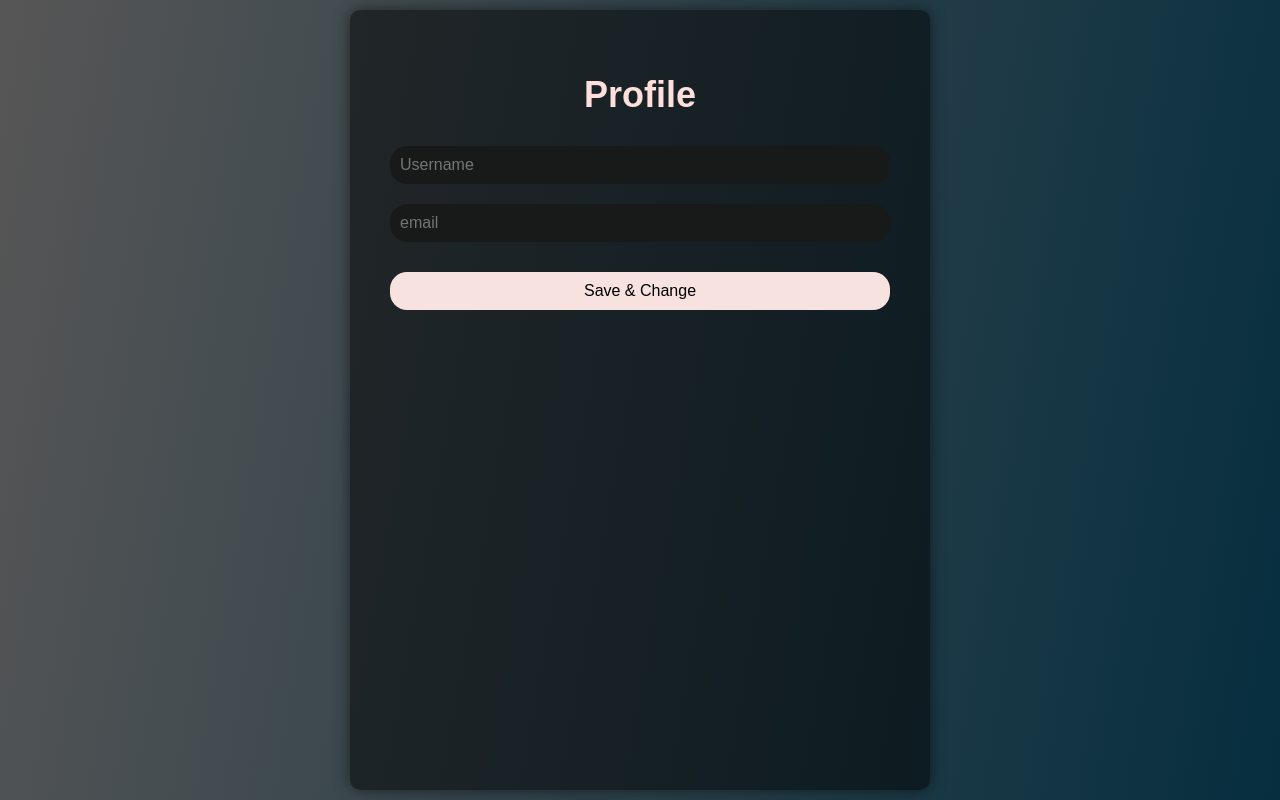
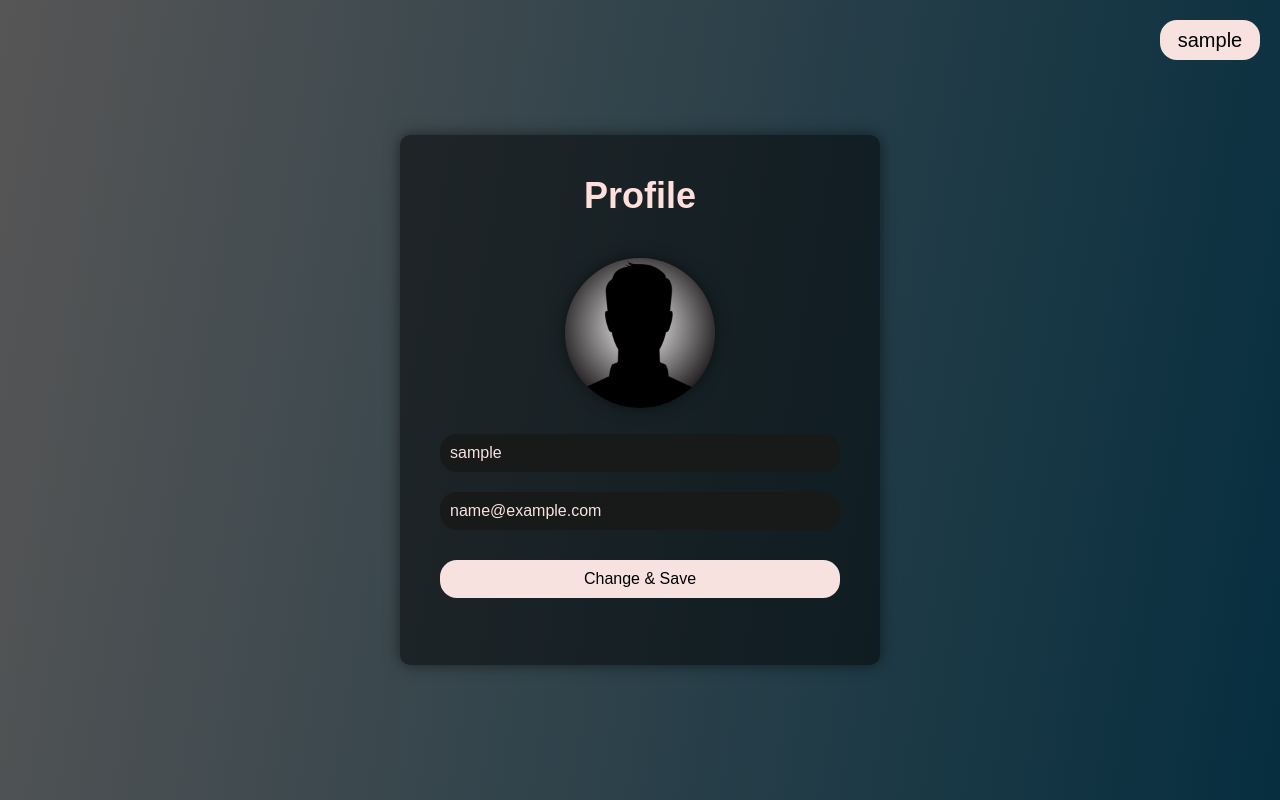
Before and after one commit to Disarttttk/Todo_app_on_Django, a Django app: page /user/profile/ in a window 1280 px wide. Run offline with Django 5.2, Linux system fonts and the light colour scheme; the visitor is signed in with stand-in values (Sample User, id 1).

Commit message:
Профиль пользователя, форма изменения данных: email, username

```diff
--- a/main/templates/main/index.html
+++ b/main/templates/main/index.html
@@ -23,9 +23,6 @@
 <body class="standard">
     <div id = "header">
         <div class="flexrow-container">
-<!--            <div class="standard-theme theme-selector"></div>-->
-<!--            <div class="light-theme theme-selector"></div>-->
-<!--            <div class="darker-theme theme-selector"></div>-->
             {% if not user.is_authenticated %}
             <a class="floating-button left" href="{% url 'user:login'%}">Sign in</a>
 
--- a/static/CSS/profile.css
+++ b/static/CSS/profile.css
@@ -7,21 +7,35 @@ body {
     align-items: center;
     height: 100vh;
     margin: 0;
+    position: relative; /* добавлено для контекста абсолютного позиционирования */
 }
 
+.main-container {
+    position: relative; /* Контейнер для всего содержимого */
+}
+
+/* Theme buttons div */
 .login-container {
     text-align: center;
     background-color: rgba(0, 0, 0, 0.5);
     padding: 40px;
     border-radius: 10px;
     box-shadow: 0px 0px 15px rgba(0, 0, 0, 0.5);
-    width: 500px;
-    height: 700px;
+    width: 400px;
+    height: 450px;
+}
+
+img {
+    max-width: 150px;
+    margin-bottom: 0px;
+    border-radius: 50%;
+    box-shadow: 0px 0px 15px rgba(0, 0, 0, 0.5);
 }
 
 h1 {
     font-size: 36px;
-    margin-bottom: 20px;
+    margin-bottom: 25px;
+    margin-top: 0px;
 }
 
 form {
@@ -41,8 +55,6 @@ input[type="password"] {
     font-size: 16px;
 }
 
-
-/* Input themes */
 form input.standard-input {
     background-color: #181a1a;
     color: rgb(247, 226, 223);
@@ -56,10 +68,7 @@ form input.standard-input:hover {
     background-color: rgb(0, 0, 0);
 }
 
-
-
-
-button {
+.btn {
     padding: 10px;
     margin-top: 20px;
     transition: box-shadow 200ms ease, background-color 200ms ease-in-out;
@@ -69,10 +78,9 @@ button {
     border-radius: 17px;
     font-size: 16px;
     cursor: pointer;
-
 }
 
-button:hover {
+.btn:hover {
     background-color: white;
     box-shadow: #fff8 0 0 10px;
 }
@@ -92,7 +100,6 @@ button:hover {
     white-space: pre-line;  /* Это позволит отображать переносы строк */
 }
 
-
 /* Анимация для показа и скрытия */
 .show {
     display: block;
@@ -107,3 +114,74 @@ button:hover {
         top: 50px;
     }
 }
+
+/* Style The Dropdown Button */
+.dropbtn {
+    text-decoration: none;
+    display: inline-block;
+    width: 100px;
+    height: 40px;
+    line-height: 38px;
+    border-radius: 17px;
+    font-size: 20px;
+    font-family: sans-serif;
+    text-align: center;
+    transition: box-shadow 200ms ease, background-color 200ms ease-in-out;
+    background-color: rgb(247, 226, 223);
+    color: rgb(0, 0, 0);
+    border: none;
+
+    transition: .3s;
+}
+
+/* The container <div> - needed to position the dropdown content */
+.dropdown {
+    position: absolute; /* Изменено на absolute для более точного позиционирования */
+    top: 20px; /* Регулируйте значение в зависимости от потребностей */
+    right: 20px; /* Размещение в правом верхнем углу */
+    display: inline-block;
+}
+
+/* Dropdown Content (Hidden by Default) */
+.dropdown-content {
+    display: none;
+    position: absolute;
+    border-radius: 17px;
+    background-color: #181a1a;
+    color: rgb(247, 226, 223);
+    box-shadow: 0 8px 15px rgba(0, 0, 0, .1);
+    transition: .3s;
+    z-index: 1;
+}
+
+/* Links inside the dropdown */
+.dropdown-content a {
+    color: #ffdfdb;
+    text-align: center;
+    line-height: 40px;
+    font-family: sans-serif;
+    font-size: 20px;
+    width: 100px;
+    height: 40px;
+    text-decoration: none;
+    display: block;
+}
+
+/* Change color of dropdown links on hover */
+.dropdown-content a:hover {
+    border-radius: 17px;
+    background-color: rgb(0, 0, 0);
+}
+
+/* Show the dropdown menu on hover */
+.dropdown:hover .dropdown-content {
+    display: block;
+}
+
+/* Change the background color of the dropdown button when the dropdown content is shown */
+.dropdown:hover .dropbtn {
+    border-radius: 17px;
+    background-color: white;
+    box-shadow: #fff8 0 0 10px;
+    transform: translateY(-7px);
+}
--- a/todoapp/urls.py
+++ b/todoapp/urls.py
@@ -14,10 +14,12 @@ Including another URLconf
     1. Import the include() function: from django.urls import include, path
     2. Add a URL to urlpatterns:  path('blog/', include('blog.urls'))
 """
+from django.conf.urls.static import static
 from django.contrib import admin
 from django.urls import path, include
+from .settings import DEBUG
 
-from .settings import DEBUG
+from . import settings
 
 urlpatterns = [
     path('admin/', admin.site.urls),
@@ -27,3 +29,4 @@ urlpatterns = [
 
 if DEBUG:
     urlpatterns.append(path("__debug__/", include("debug_toolbar.urls")))
+    urlpatterns += static(settings.MEDIA_URL, document_root=settings.MEDIA_ROOT)
--- a/users/templates/users/profile.html
+++ b/users/templates/users/profile.html
@@ -7,18 +7,46 @@
     <meta name="viewport" content="width=device-width, initial-scale=1.0">
     <title>{{ title }}</title>
     <link rel="stylesheet" href="{% static 'CSS/profile.css' %}">
-
 </head>
 
 <body>
-    <div class="login-container">
-        <h1>Profile</h1>
-        <form action="{% url 'user:profile' %}" method="post">
-            {% csrf_token %}
-            <input class="standard-input" type="text" id="id_username" name="username" placeholder="Username" required>
-            <input class="standard-input" type="text" id="id_email" name="email" placeholder="email" required>
-            <button type="submit">Save & Change</button>
-        </form>
+    <!-- Контейнер для всего содержимого -->
+    <div class="main-container">
+        <!-- Контейнер для формы профиля -->
+        <div class="login-container">
+            <h1>Profile</h1>
+            <form action="{% url 'user:profile' %}" method="post" enctype="multipart/form-data">
+                {% csrf_token %}
+                {% if user.image %}
+                <p><img src="{{ user.image.url }}" alt="Аватар пользователя"></p>
+                {% else %}
+                <p><img src="{% static 'images/baseavatar.jpeg' %}" alt="Аватар пользователя"></p>
+                {% endif %}
+                <input class="standard-input" type="text" id="id_username" name="username" placeholder="Username" value="{{ form.username.value }}" required>
+                {% if form.username.errors %}
+                    <div class="alert alert-danger alert-dismissible fade show">{{form.username.errors}}</div>
+                {% endif %}
+                <input class="standard-input" type="text" id="id_email" name="email" placeholder="Email" value="{{ form.email.value }}" required>
+                {% if form.email.errors %}
+                    <div class="alert alert-danger alert-dismissible fade show">{{form.email.errors}}</div>
+                {% endif %}
+                <button class="btn" type="submit">Change & Save</button>
+            </form>
+        </div>
+
     </div>
+            <!-- Dropdown меню, перемещаем его внутрь body -->
+        <div class="flexrow-container">
+            <div class="dropdown">
+                <button class="dropbtn">{{ user.username }}</button>
+                <div class="dropdown-content">
+                    <a href="{% url 'main:index' %}">Home</a>
+                    {% if user.is_admin or user.is_staff %}
+                    <a href="{% url 'admin:index' %}">Admin</a>
+                    {% endif %}
+                    <a href="{% url 'user:logout' %}">Logout</a>
+                </div>
+            </div>
+        </div>
 </body>
 </html>
--- a/users/templates/users/registration.html
+++ b/users/templates/users/registration.html
@@ -13,7 +13,7 @@
 
 <body>
     <div class="login-container">
-        <h1>Register</h1>
+        <h1>Registration</h1>
         <form action="{% url 'user:registration' %}" method="post">
             {% csrf_token %}
             <input class="standard-input" type="text" id="id_username" name="username" placeholder="Username" required>
--- a/users/views.py
+++ b/users/views.py
@@ -1,11 +1,13 @@
 from django.contrib import auth, messages
 from django.contrib.auth.decorators import login_required
-from django.http import HttpResponse
+from django.http import HttpResponse, JsonResponse
 from django.shortcuts import render, redirect
 from django.urls import reverse
 
-from .forms import UserLoginForm, UserRegistrationForm
+from .forms import UserLoginForm, UserRegistrationForm, UserProfileForm
 from main.models import ToDoNote
+
+from .models import User
 
 
 def login(request):
@@ -57,7 +59,19 @@ def registration(request):
 
 @login_required
 def profile(request):
-    return render(request=request, template_name='users/profile.html')
+    user = request.user
+
+    if request.method == 'POST':
+        form = UserProfileForm(data=request.POST, instance=user)
+        if form.is_valid():
+            form.save()
+            return redirect('user:profile')
+
+    form = UserProfileForm(instance=user)
+    context = {
+        'form': form
+    }
+    return render(request=request, template_name='users/profile.html', context=context)
 
 
 @login_required
```
Also changed, not shown: static/CSS/main.css (+6 -4 lines), static/images/baseavatar.jpeg (added), users/migrations/0001_initial.py.
